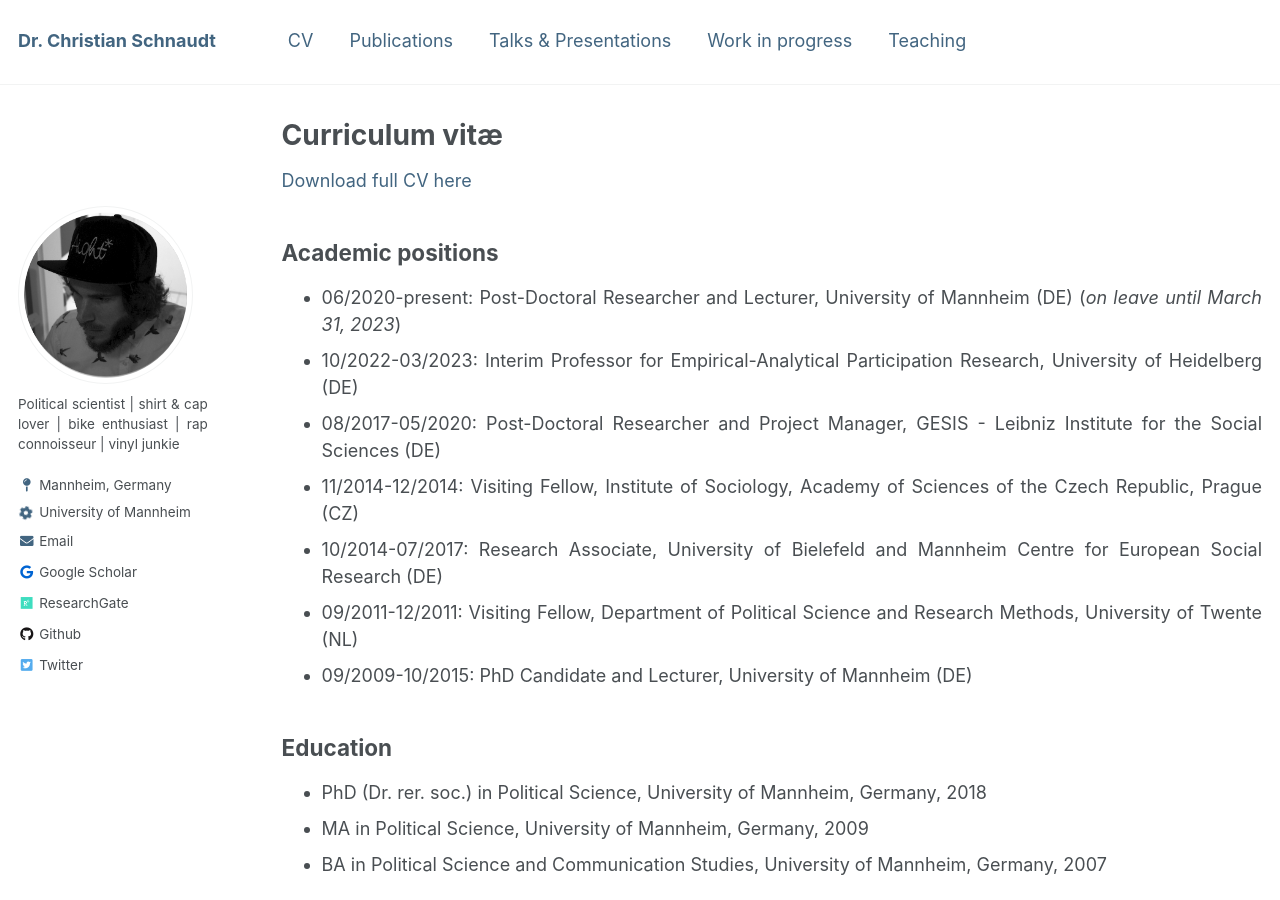
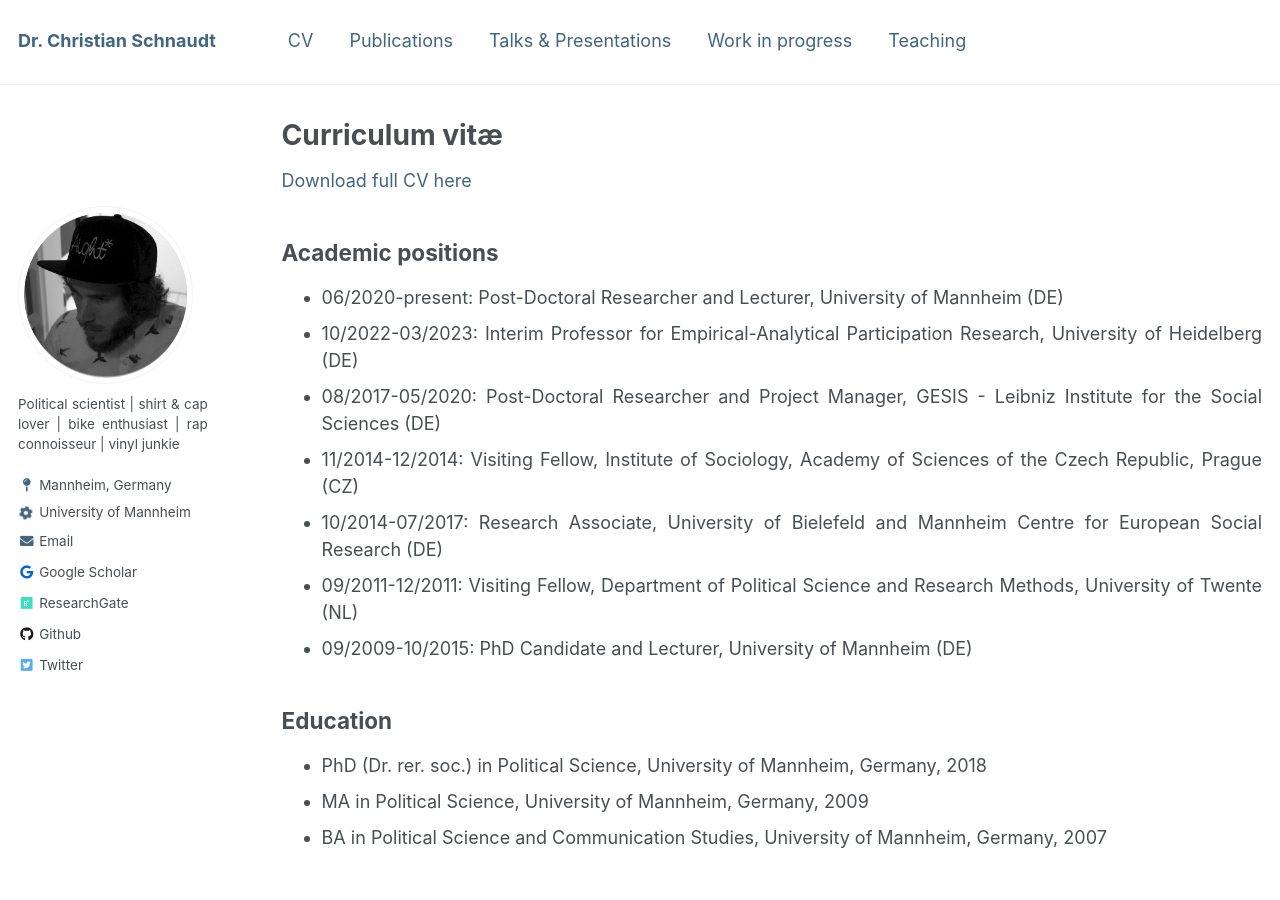
Before and after one commit to cschnaudt/cschnaudt.github.io, a Jekyll site: the page built from _pages/cv.md, in a window 1280 px wide and 900 px high. Built offline with Jekyll 4.4.1, drawn with Linux system fonts in a browser that asks for light colours.

Commit message:
Update cv.md

```diff
--- a/_pages/cv.md
+++ b/_pages/cv.md
@@ -15,7 +15,7 @@ redirect_from:
 
 ## Academic positions
 
-* 06/2020-present: Post-Doctoral Researcher and Lecturer, University of Mannheim (DE) (*on leave until March 31, 2023*)
+* 06/2020-present: Post-Doctoral Researcher and Lecturer, University of Mannheim (DE)
 * 10/2022-03/2023: Interim Professor for Empirical-Analytical Participation Research, University of Heidelberg (DE)
 * 08/2017-05/2020: Post-Doctoral Researcher and Project Manager, GESIS - Leibniz Institute for the Social Sciences (DE)
 * 11/2014-12/2014: Visiting Fellow, Institute of Sociology, Academy of Sciences of the Czech Republic, Prague (CZ)
```
